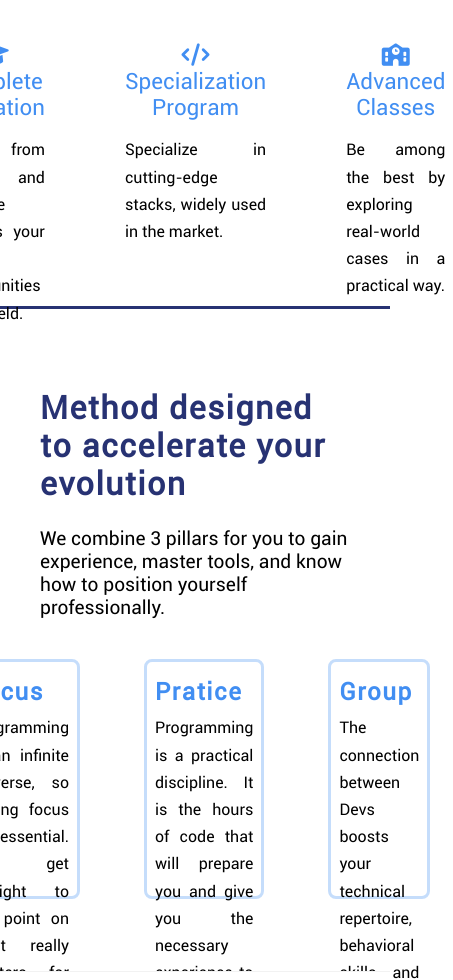
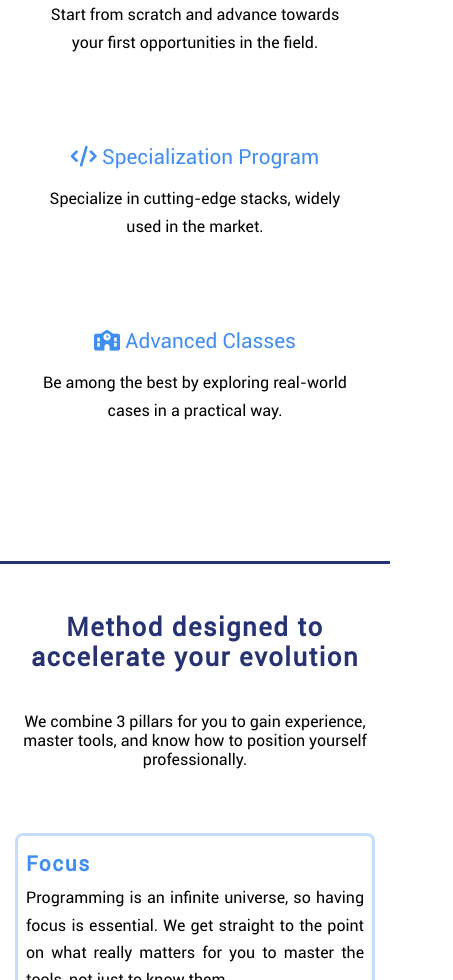
Before and after one commit to Victorceloss/code-wizard, a React (Vite) app in the folder frontend/: page / in a window 390 px wide. Shown: the part 1020-2000 px from the top of the page, 453 px wide, since content can reach past the window. Built offline with nearby package versions, Linux system fonts and the light colour scheme; some icons are missing.

Commit message:
:lipstick: style: Adding Responsive Styles to the Home

```diff
--- a/frontend/src/styles/responsive/responsiveHome.css
+++ b/frontend/src/styles/responsive/responsiveHome.css
@@ -8,7 +8,9 @@
     justify-content: center;
   }
 
-  .section-info {
+  .section-info,
+  .section-plataform,
+  .section-learning {
     padding: 0.5rem;
 
     display: flex;
@@ -17,14 +19,17 @@
     justify-content: center;
   }
 
-  .info-title {
-    margin: 0.5rem 0;
+  .info-title,
+  .plataform-title,
+  .title-div-title {
+    margin: 2.0rem 0 1.0rem 0;
 
     font-size: 1.6rem;
     text-align: center;
   }
 
-  .info-subtitle {
+  .info-subtitle,
+  .title-div-subtitle {
     margin: 0.5rem 0;
 
     font-size: 1.0rem;
@@ -48,6 +53,38 @@
   .image-content {display: none;}
 
   .square-layout {display: none;}
+
+  .plataform-services {
+    margin-top: 1.5rem;
+
+    display: flex;
+    align-items: center;
+    flex-direction: column;
+    justify-content: center;
+  }
+
+  .plataform-div h3 {font-size: 1.3rem;}
+
+  .plataform-div p {
+    font-size: 1.0rem;
+    text-align: center;
+  }
+
+  .learning-pillars-all {
+    display: flex;
+    align-items: center;
+    flex-direction: column;
+    justify-content: center;
+  }
+
+  .pillars {
+    height: 11.5rem;
+    margin: 1.0rem 0;
+  }
+
+  .pillars h3 {font-size: 1.3rem;}
+
+  .pillars p {font-size: 1.0rem;}
 }
 
 @media screen and (min-width: 1024px) {
```
